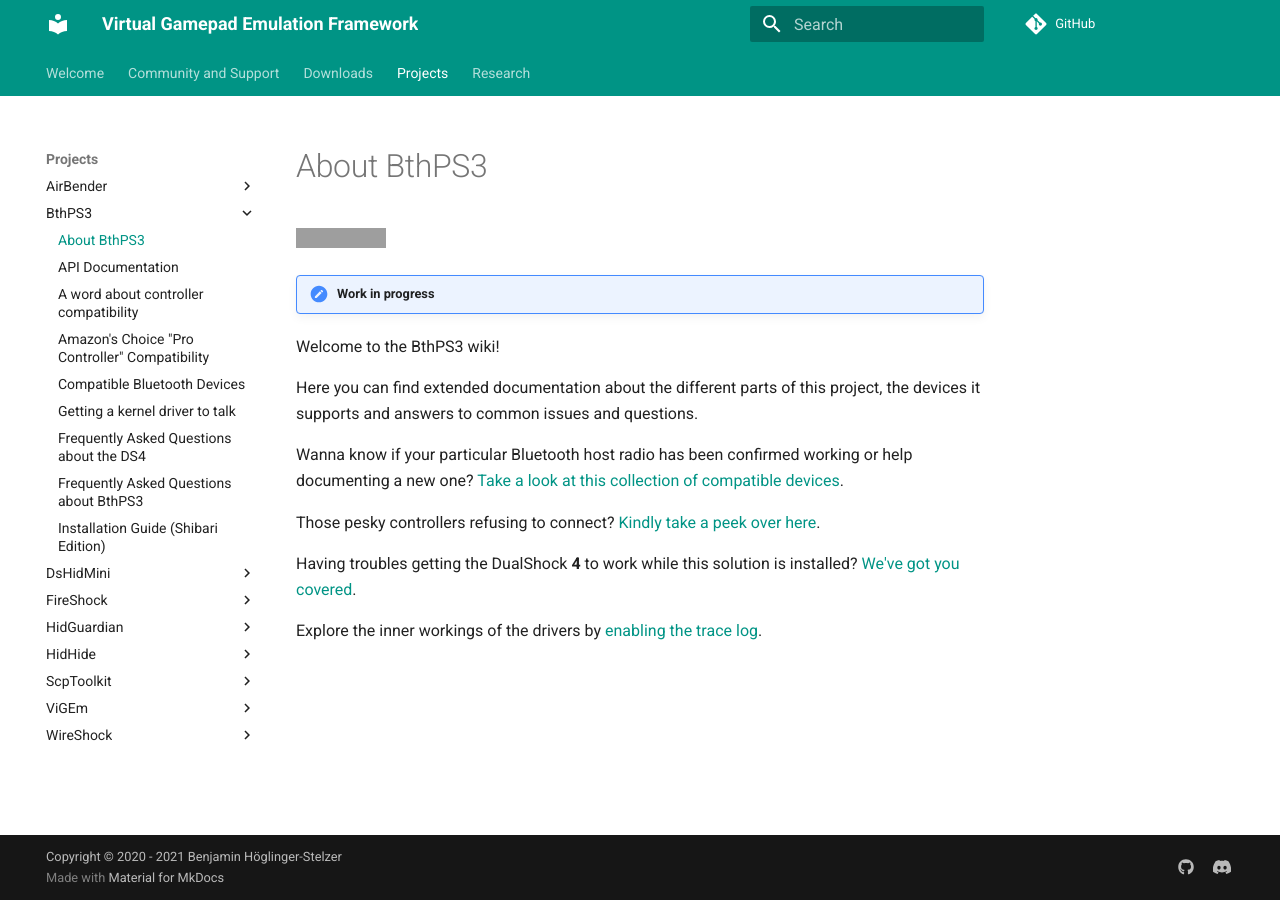
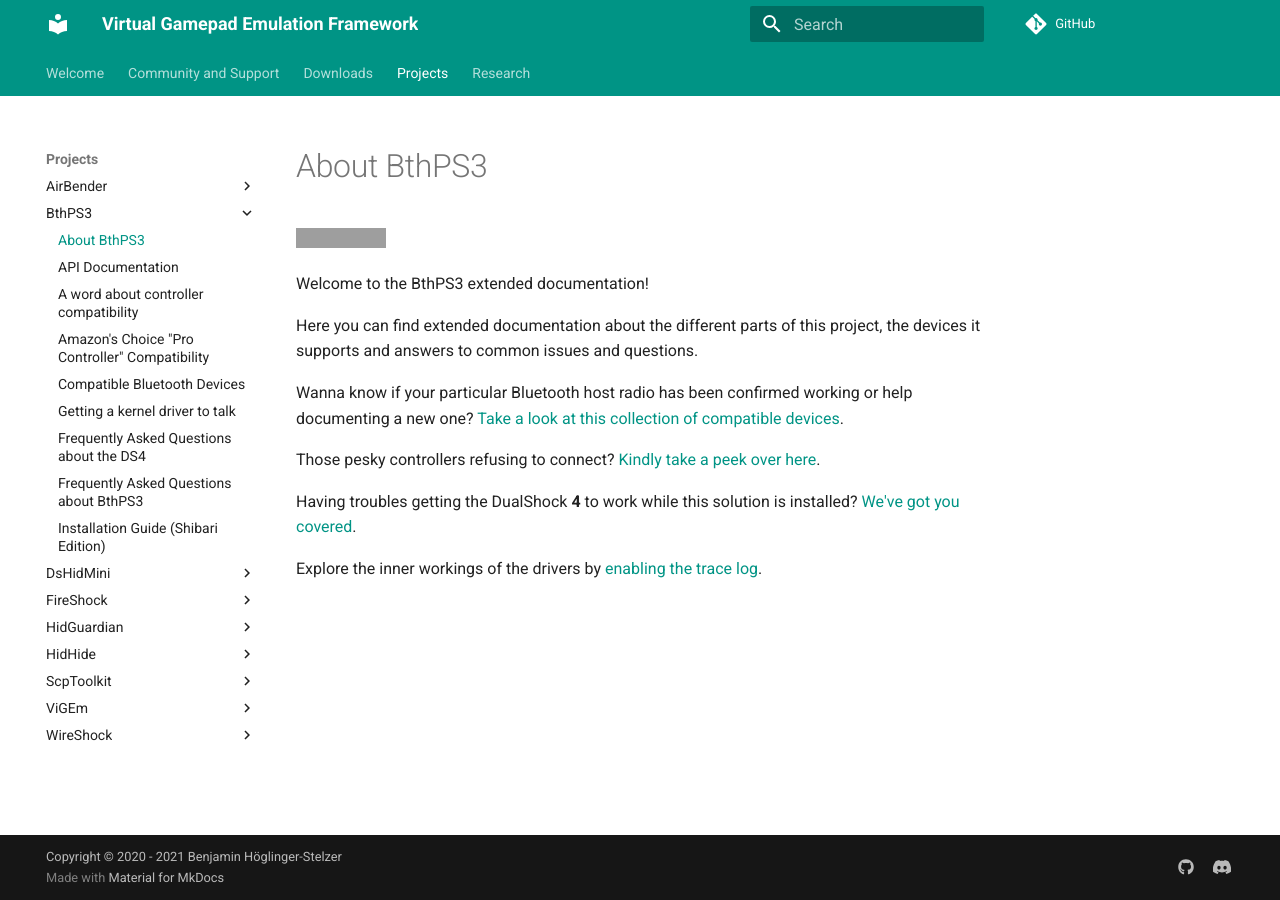
Before and after one commit to nefarius/ViGEm.github.io, an MkDocs documentation site: the page built from docs/projects/BthPS3/index.md, in a window 1280 px wide. Built offline with MkDocs 1.6.1 and Material for MkDocs 9.7.7, drawn with Linux system fonts in a browser that asks for light colours; comment, search, counter and statistics services are not loaded; grey boxes are pictures that could not be loaded.

Commit message:
Updated BthPS3/index.md

```diff
--- a/docs/projects/BthPS3/index.md
+++ b/docs/projects/BthPS3/index.md
@@ -2,9 +2,7 @@
 
 [![GitHub](https://img.shields.io/badge/GitHub-yellowgreen?logo=github)](https://github.com/ViGEm/BthPS3)
 
-!!! important "Work in progress"
-
-Welcome to the BthPS3 wiki!
+Welcome to the BthPS3 extended documentation!
 
 Here you can find extended documentation about the different parts of this project, the devices it supports and answers to common issues and questions.
 
```
